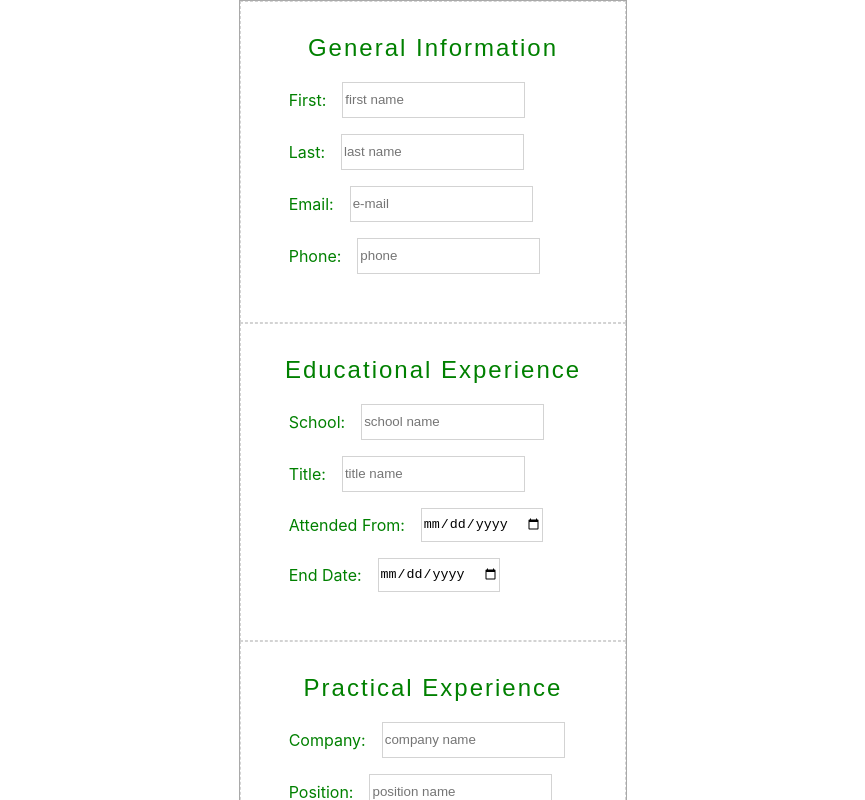
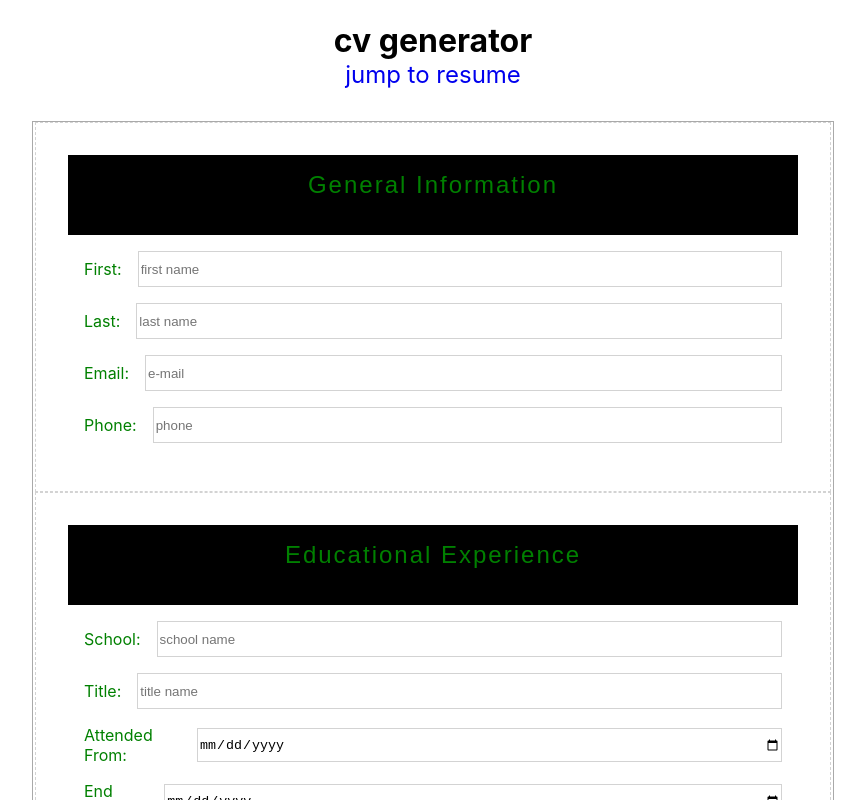
Before and after one commit to polystate/CV-Application, a React (Create React App) app: page / in a window 1280 px wide. Shown: the top 800 px of the page, without its empty margins (207-1072 px from the left). Built offline with nearby package versions, Linux system fonts and the light colour scheme.

Commit message:
sectional state & basic styling added

```diff
--- a/src/App.js
+++ b/src/App.js
@@ -59,6 +59,17 @@ function App() {
 
   return (
     <div className="App">
+      <h1 style={{ marginBottom: "0" }}>cv generator</h1>
+      <a
+        href="#resume-title"
+        style={{
+          fontSize: "1.5rem",
+          marginBottom: "2rem",
+          textDecoration: "none",
+        }}
+      >
+        jump to resume
+      </a>
       <MyForm
         allSections={allSections}
         inputState={inputState}
--- a/src/components/EditForm.js
+++ b/src/components/EditForm.js
@@ -1,11 +1,24 @@
 import React from "react";
 
-/*this code will not execute until after form is submitted */
+function EditForm({ sectionState, updateSection, sectionHandler }) {
+  const buttonHandler = (e) => {
+    let sectionElems = Array.from(e.currentTarget.parentElement.childNodes);
+    let elemLIs = sectionElems.filter((section) => section.tagName === "LI");
 
-function EditForm(props) {
+    updateSection({
+      border: "1px dashed lightgrey",
+      padding: "2rem",
+      color: "green",
+      textDecoration: "none",
+      isCompleted: false,
+    });
+  };
+
   return (
     <>
-      <button>Edit</button>
+      <button onClick={buttonHandler} type="button">
+        Edit
+      </button>
     </>
   );
 }
--- a/src/components/FormInput.js
+++ b/src/components/FormInput.js
@@ -13,7 +13,7 @@ function FormInput(props) {
   const [labelStyle, setLabelStyle] = useState({
     textDecoration: "none",
   });
-  const lineThrough = (e) => {
+  const labelHandler = (e) => {
     if (e.target.value) {
       setLabelStyle({
         fontWeight: "bold",
@@ -30,7 +30,7 @@ function FormInput(props) {
         {onPageLabel}:
       </label>
       <input
-        onInput={lineThrough}
+        onInput={labelHandler}
         type={inputType}
         id={labelName}
         name={labelName}
--- a/src/components/MyForm.js
+++ b/src/components/MyForm.js
@@ -22,7 +22,6 @@ function MyForm(props) {
         );
       })}
       <SubmitForm />
-      <EditForm />
     </form>
   );
 }
--- a/src/components/Section.js
+++ b/src/components/Section.js
@@ -1,28 +1,47 @@
 import React, { useState } from "react";
 import FormInput from "./FormInput";
+import EditForm from "./EditForm";
 
 function Section(props) {
   const { sectionHeader, allSections, inputState, inputHandler, activeInputs } =
     props;
-  const [sectionState, updateSection] = useState({
-    General_Information: false,
-    Educational_Experience: false,
-    Practical_Experience: false,
-  });
-
-  // const isSectionComplete = () => {
-  //   console.log(activeInputs);
-  //   console.log(allSections);
-  // };
-
   const defaultStyle = {
     border: "1px dashed lightgrey",
     padding: "2rem",
     color: "green",
+    textDecoration: "none",
+    isCompleted: false,
+  };
+  const [sectionState, updateSection] = useState(defaultStyle);
+
+  const sectionHandler = (e) => {
+    const inputList = Array.from(e.currentTarget.querySelectorAll("input"));
+    const numInputs = inputList.filter((input) => input.value).length;
+    const sectionItems = Array.from(e.currentTarget.childNodes);
+    const allLIs = sectionItems.filter((elem) => elem.tagName === "LI");
+
+    if (numInputs === allLIs.length) {
+      inputList.forEach((input) => input.setAttribute("readonly", true));
+      e.currentTarget.setAttribute("readonly", true);
+      updateSection({
+        border: "1px solid black",
+        padding: "2rem",
+        // color: "gold",
+        // background: "purple",
+        color: "green",
+        textDecoration: "line-through",
+        isCompleted: true,
+      });
+    } else updateSection(defaultStyle);
   };
 
   return (
-    <section className="form-sect" style={defaultStyle}>
+    <fieldset
+      className="form-sect"
+      style={sectionState}
+      onChange={sectionHandler}
+    >
+      <div className="form-header">
         <h2
           style={{
             fontFamily: "fantasy, sans-serif",
@@ -32,6 +51,7 @@ function Section(props) {
         >
           {sectionHeader}
         </h2>
+      </div>
       {Object.values(allSections)
         .slice(1)
         .map((inputArr) => {
@@ -47,7 +67,14 @@ function Section(props) {
             />
           );
         })}
-    </section>
+      {sectionState.isCompleted && (
+        <EditForm
+          sectionState={sectionState}
+          updateSection={updateSection}
+          sectionHandler={() => sectionHandler}
+        />
+      )}
+    </fieldset>
   );
 }
 
--- a/src/styles/App.css
+++ b/src/styles/App.css
@@ -1,4 +1,8 @@
 /*  #ecfdf5 #d1fae5 #a7f3d0 #6ee7b7 #34d399 #10b981 #059669 #047857 #065f46 #064e3b  */
+
+:root {
+  --main-width: 50rem;
+}
 
 .App {
   display: flex;
@@ -10,19 +14,36 @@
 
 form {
   border: 1px solid darkgrey;
-  /* width: 25rem; */
+  width: var(--main-width);
 }
+
+.form-header {
+  background-color: black;
+  margin: 0;
+  height: 5rem;
+  width: 100%;
+  display: flex;
+  flex-direction: column;
+  justify-content: center;
+  align-items: center;
+}
+
+/* .form-sect {
+  display: flex;
+  flex-direction: column;
+  justify-content: center;
+} */
 
 #resume {
   border: 1px solid black;
-  padding: 2rem;
+  /* padding: 2rem; */
   margin-top: 2rem;
   display: flex;
   flex-direction: column;
   justify-content: start;
   align-items: center;
   height: 500px;
-  width: 500px;
+  width: var(--main-width);
 }
 
 #resume-title {
@@ -50,7 +71,7 @@ input {
   outline: none;
   height: 2rem;
   border: 1px solid lightgrey;
-  /* width: 100%; */
+  width: 100%;
 }
 
 input:focus {
```
Lines whose indentation alone changed are shown as unchanged.
